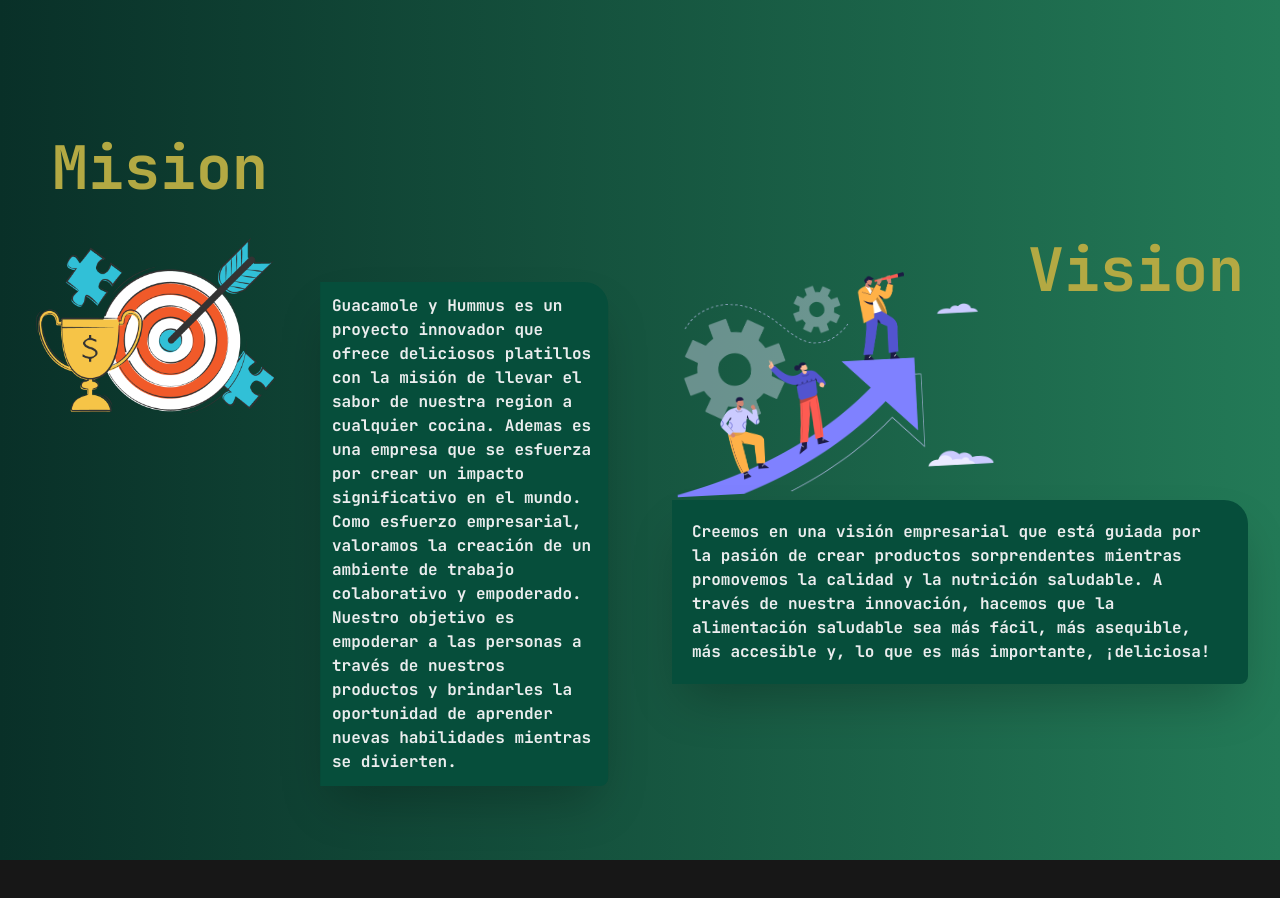
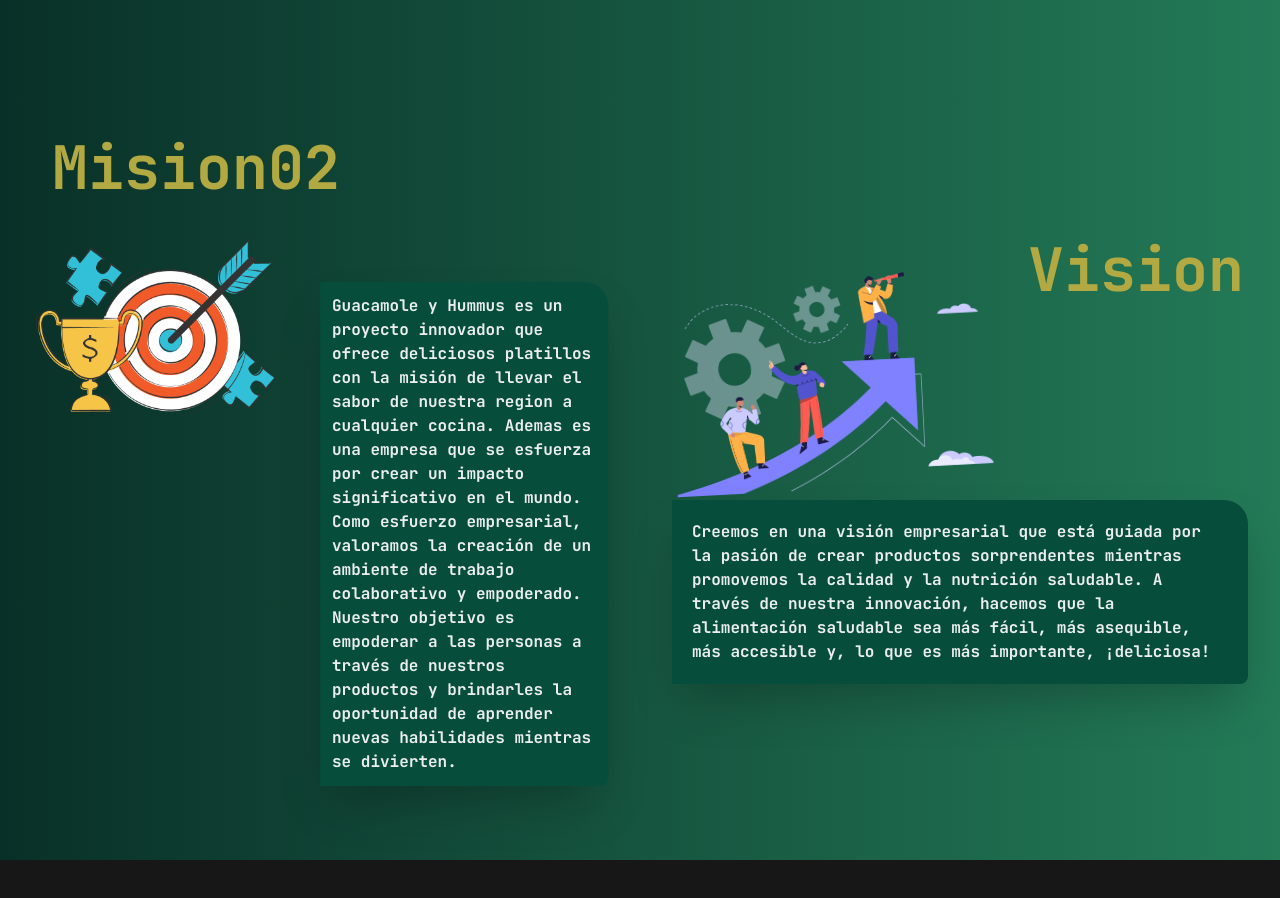
Before and after one commit to JsMendoza13/proyect-joly, a React (Vite) app in the folder final-react-app/: page / in a window 1280 px wide. Shown: the part 1680-2578 px from the top of the page. Built offline with nearby package versions, Linux system fonts and the light colour scheme.

Commit message:
modifique la mision del main

```diff
--- a/final-react-app/src/components/pages/Main.jsx
+++ b/final-react-app/src/components/pages/Main.jsx
@@ -63,7 +63,7 @@ const Main = () => {
         <section className="md:col-span-4 flex items-center justify-center p-8">
           <div>
             <h1 className="font-bold m-1 ml-5 text-6xl text-secundary">
-              Mision
+              Mision02
             </h1>
             <img
               className="md:mt-10 mt-[7%] md:w-[45%] w-[70%] md:h-86 h-55 "
```
